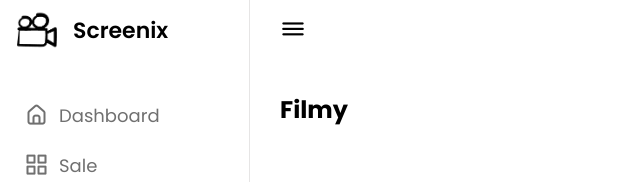
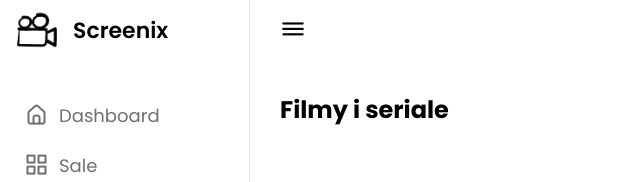
Before and after one commit to miloszkotarba/Cinema-Frontend, a Vue app in the folder axios-test/: page /admin/filmy in a window 1280 px wide. Shown: the top 182 px of the page, without its empty margins (0-640 px from the left). Built offline with nearby package versions, Linux system fonts and the light colour scheme; a web font is replaced by a local one.

Commit message:
Changes by piotr

```diff
--- a/axios-test/src/components/admin/Movies/GetAllMovies.vue
+++ b/axios-test/src/components/admin/Movies/GetAllMovies.vue
@@ -3,7 +3,7 @@
 </script>
 
 <template>
-  <h1>Filmy</h1>
+  <h1>Filmy i seriale</h1>
 </template>
 
 <style scoped>
```
